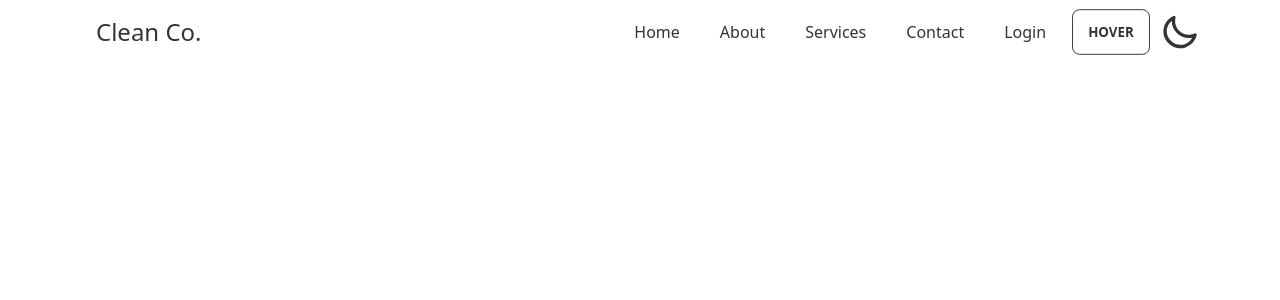
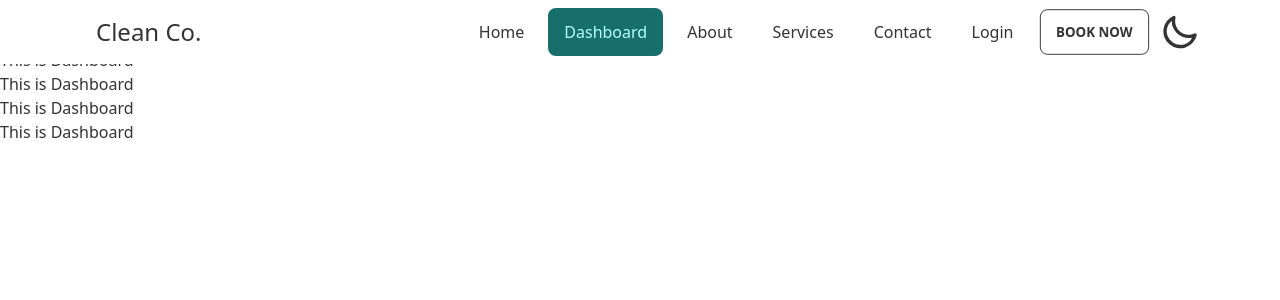
Before and after one commit to naeemtalukder/clean-co-live, a React (Create React App) app: page /dashboard in a window 1280 px wide. Shown: the top 300 px of the page. Built offline with nearby package versions, Linux system fonts and the light colour scheme.

Commit message:
Admin route & Dashboard create

```diff
--- a/src/App.js
+++ b/src/App.js
@@ -8,6 +8,8 @@ import { useEffect } from "react";
 import PrivateRoute from "./authentication/PrivateRoute";
 // import About from "./page/About";
 import { privateRoute } from "./routes/privateRoute";
+import AdminRoute from "./authentication/AdminRoute";
+import Dashboard from "./page/dashboard/Dashboard";
 
 
 function App() {
@@ -27,6 +29,9 @@ function App() {
             <Route key={index} path={path} element={<Component />} />
           ))}
           </Route>
+          <Route element={<AdminRoute/>}>
+            <Route path="/dashboard" element={<Dashboard/>} />
+          </Route>
         </Routes>
       </Navbar>
     </>
--- /dev/null
+++ b/src/authentication/AdminRoute.js
@@ -0,0 +1,16 @@
+import React from 'react';
+import { Navigate, Outlet, useLocation } from 'react-router-dom';
+import useAdmin from '../hooks/useAdmin';
+
+const AdminRoute = () => {
+    const location =useLocation();
+    const [admin] = useAdmin();
+
+    if(!admin) {
+        return <Navigate to="/" replace />;
+    }
+
+    return <Outlet/>;
+};
+
+export default AdminRoute;
--- a/src/authentication/PrivateRoute.js
+++ b/src/authentication/PrivateRoute.js
@@ -3,7 +3,6 @@ import { Navigate, Outlet, useLocation } from 'react-router-dom';
 
 const PrivateRoute = () => {
     const location =useLocation();
-
     const user = false;
 
     if(!user) {
--- a/src/components/Navbar.js
+++ b/src/components/Navbar.js
@@ -1,10 +1,12 @@
 import React, { useState } from 'react';
 import { NavLink } from 'react-router-dom';
+import useAdmin from '../hooks/useAdmin';
 
 
 const Navbar = ({children}) => {
-  const [dark, setDark]=useState(false);
-  console.log(dark);
+  const [dark, setDark] = useState(false);
+
+  const [admin] = useAdmin();
 
   return (
     <div class="drawer drawer-end" data-theme={dark ?"dark": "light"}>
@@ -23,12 +25,13 @@ const Navbar = ({children}) => {
           <ul class="menu menu-horizontal gap-x-2">
             {/* <!-- Navbar menu content here --> */}
             <li><NavLink to="/" className='rounded-lg'>Home</NavLink></li>
+            {admin && (<li><NavLink to="/dashboard" className='rounded-lg'>Dashboard</NavLink></li>)}
             <li><NavLink to="/about" className='rounded-lg'>About</NavLink></li>
             <li><NavLink to="/services" className='rounded-lg'>Services</NavLink></li>
             <li><NavLink to="/contact" className='rounded-lg'>Contact</NavLink></li>
             <li><NavLink to="/login" className='rounded-lg'>Login</NavLink></li>
             <li className="dropdown dropdown-hover dropdown-end">
-              <label tabIndex={0} className="btn btn-outline rounded-lg">Hover</label>
+              <label tabIndex={0} className="btn btn-outline rounded-lg">Book Now</label>
                 <ul tabIndex={0} className="dropdown-content menu p-2 shadow bg-base-100 rounded-box w-52">
                   <li><a>Item 1</a></li>
                   <li><a>Item 2</a></li>
@@ -64,6 +67,7 @@ const Navbar = ({children}) => {
       <ul class="menu p-4 overflow-y-auto w-80 bg-base-100">
         {/* <!-- Sidebar content here --> */}
             <li><NavLink to="/" className='rounded-lg'>Home</NavLink></li>
+            <li><NavLink to="/dashboard" className='rounded-lg'>Dashboard</NavLink></li>
             <li><NavLink to="/about" className='rounded-lg'>About</NavLink></li>
             <li><NavLink to="/services" className='rounded-lg'>Services</NavLink></li>
             <li><NavLink to="/contact" className='rounded-lg'>Contact</NavLink></li>
--- /dev/null
+++ b/src/hooks/useAdmin.js
@@ -0,0 +1,9 @@
+import React, { useState } from 'react';
+
+const useAdmin = () => {
+  const [admin, setAdmin] = useState(true);
+
+  return [admin];
+};
+
+export default useAdmin;
--- /dev/null
+++ b/src/page/dashboard/Dashboard.js
@@ -0,0 +1,16 @@
+import React from 'react';
+
+const Dashboard = () => {
+    return (
+        <div>
+            <h1>This is Dashboard</h1>
+            <h1>This is Dashboard</h1>
+            <h1>This is Dashboard</h1>
+            <h1>This is Dashboard</h1>
+            <h1>This is Dashboard</h1>
+            <h1>This is Dashboard</h1>
+        </div>
+    );
+};
+
+export default Dashboard;
```
